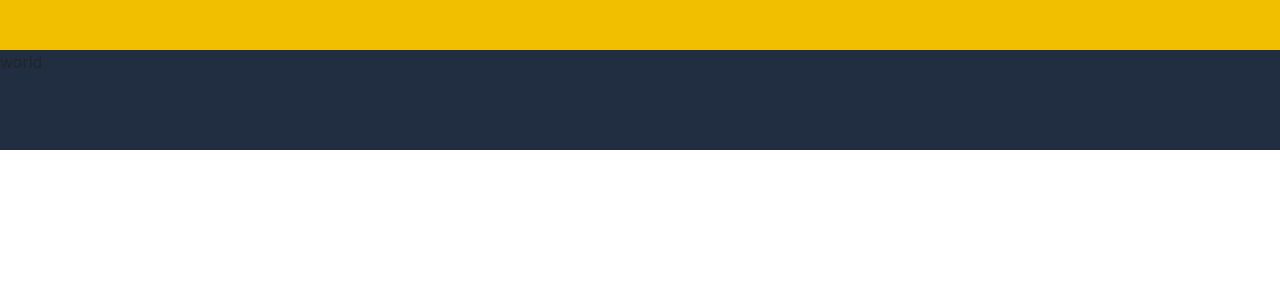
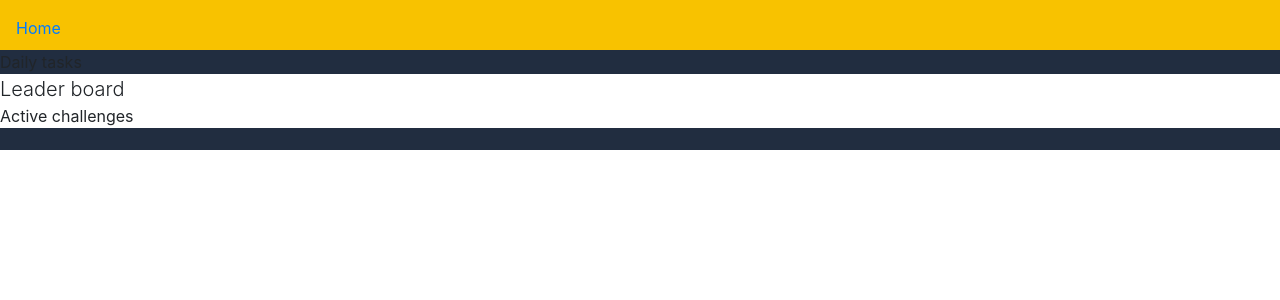
Before and after one commit to khuzamas/Project4, a React (Create React App) app in the folder client/: page / in a window 1280 px wide. Shown: the top 300 px of the page. Built offline with nearby package versions, Linux system fonts and the light colour scheme.

Commit message:
css updated

```diff
--- a/client/src/App.css
+++ b/client/src/App.css
@@ -1,35 +1,25 @@
-/* .body{
-  background-color: #083D77;
-  height: 100px;
-} */
-
-/* .body2{
-  background-color: #224870;
-  height: 100px;
-
-} */
+.app {
+  background-color: #212D40;
+}
 
 .body3{
   background-color: #212D40;
   height: 100px;
 }
 
-/* .nav2{
-  background-color: #E3AC1B;
-  height: 50px;
-} */
-
 .navbar{
-  background-color: #f2be00;
+  background-color: rgba(248, 194, 0);
   height: 50px;
 }
 
-/* .nav4{
-  background-color: #56BCA2;
-  height: 50px;
+.taks {
+  background-color: white;
 }
 
-.nav5{
-  background-color:#BF2C0B;
-  height: 50px;
-} */
+.lead {
+  background-color: white;
+}
+
+.challenges {
+  background-color: white;
+}
--- a/client/src/App.js
+++ b/client/src/App.js
@@ -5,11 +5,23 @@ function App() {
   return (
     <div className="app">
       <div className="navbar">
-
+        <ul class="navbar-nav mr-auto">
+          <li class="nav-item active">
+            <a class="nav-link" href="home">Home</a>
+          </li>
+        </ul>
       </div>
 
       <div className="body3">
-      world
+        <div className="tasks">
+          Daily tasks
+        </div>
+        <div className="lead">
+          Leader board
+        </div>
+        <div className="challenges">
+          Active challenges
+        </div>
       </div>
 
     </div>
```
